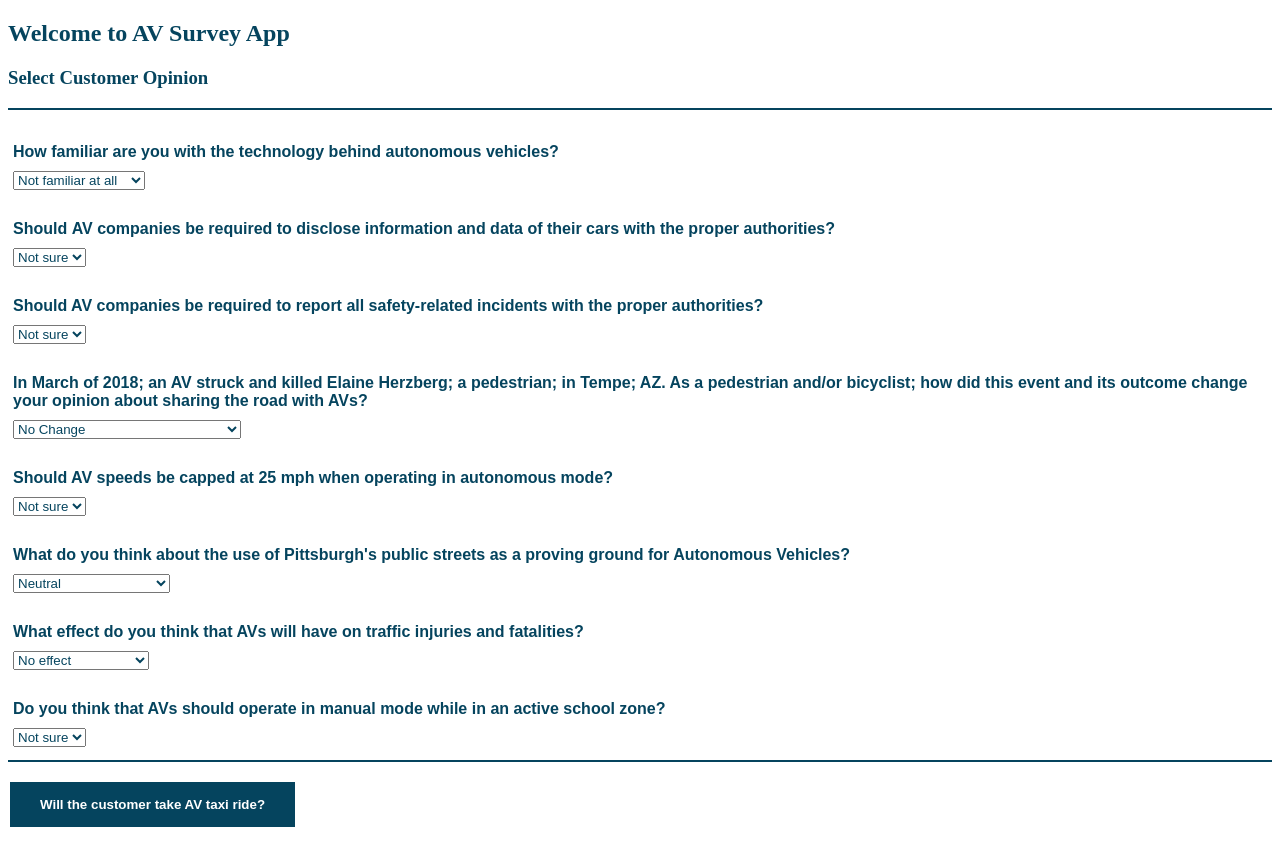
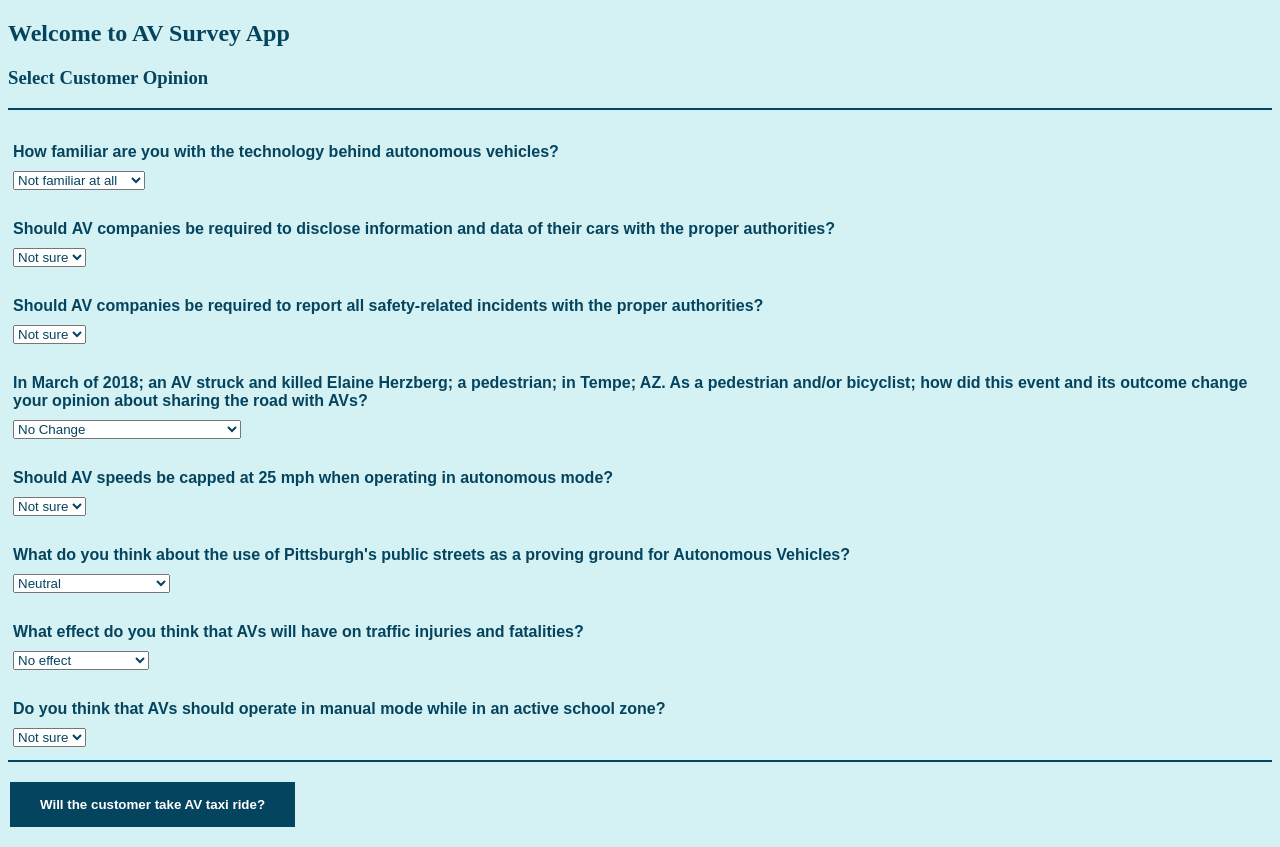
Before and after one commit to CMU-SoftwareDesignforDS-Team/AV_App, a Flask app: page / in a window 1280 px wide. Run offline with Flask 3, Linux system fonts and the light colour scheme.

Commit message:
Updates index.html

```diff
--- a/application/templates/index.html
+++ b/application/templates/index.html
@@ -4,7 +4,7 @@
     <title>Autonomous Vehicles Survey</title>
 	<style>
 		body  {
-			background-color: #ffffff
+			background-color: #d4f1f4
 		}
 
 		hr {
```
